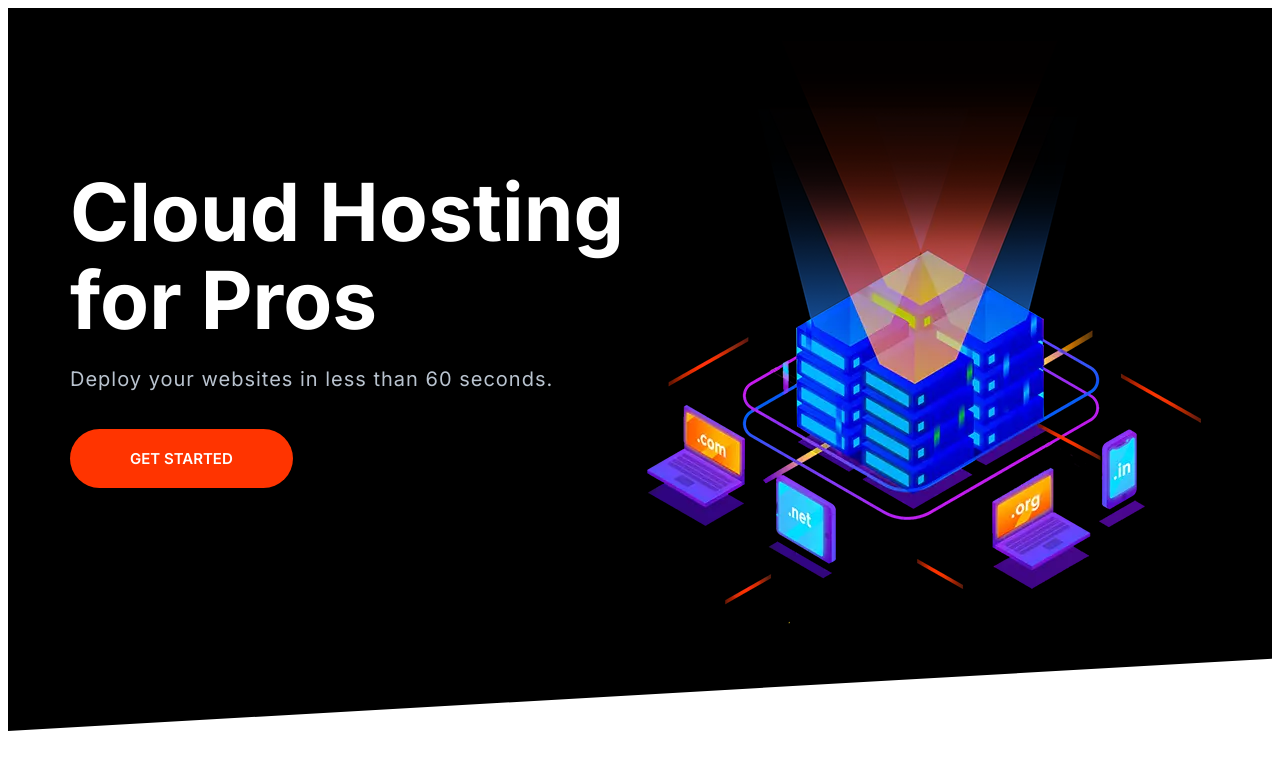
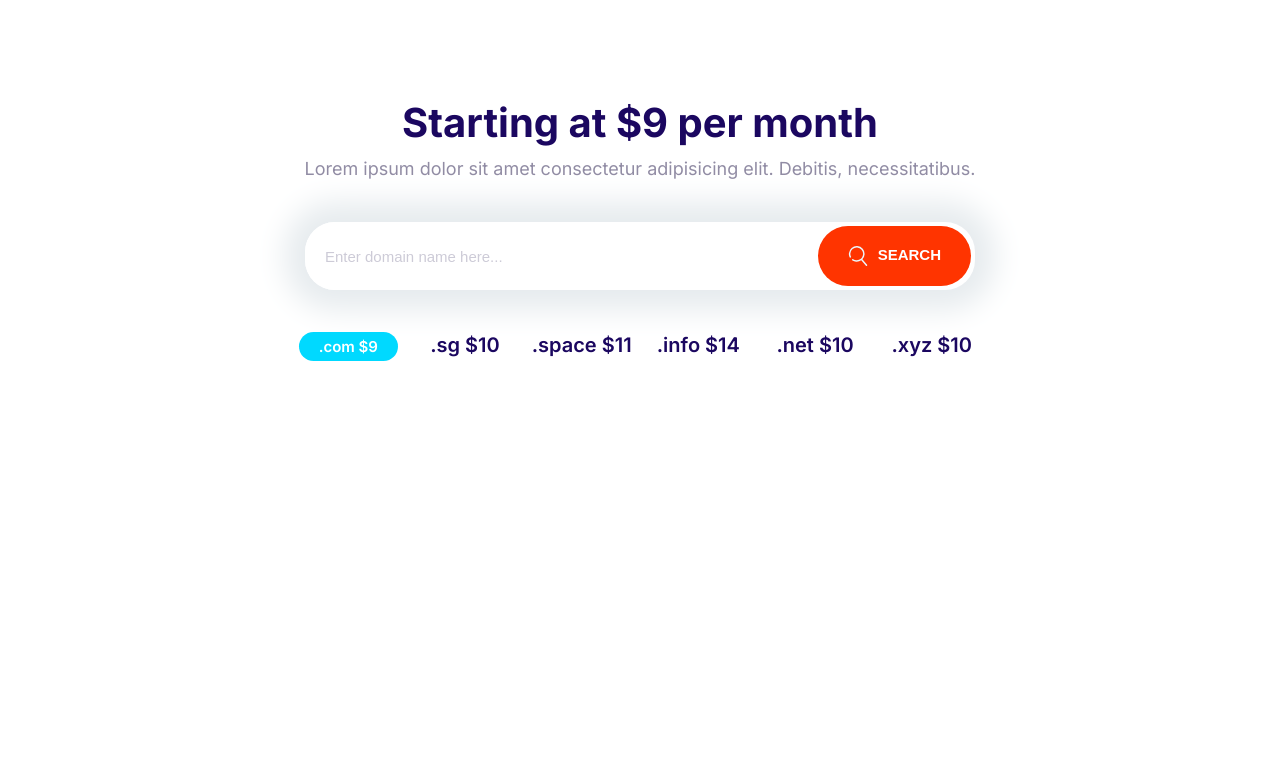
Before and after one commit to luhasxd/Moshify, a plain HTML site: page index.html in a window 1280 px wide. Drawn offline with Linux system fonts and the light colour scheme.

Commit message:
Define Domain Block.

```diff
--- a/css/styles.css
+++ b/css/styles.css
@@ -206,9 +206,17 @@ a {
   font-weight: 600;
   padding: 2rem 3rem;
   margin: 1rem 0;
+  outline: 0;
   text-align: center;
   text-transform: uppercase;
   white-space: nowrap;
+}
+
+.btn .icon {
+  width: 2rem;
+  height: 2rem;
+  margin-right: 1rem;
+  vertical-align: middle;
 }
 
 .btn--primary {
@@ -288,7 +296,7 @@ a {
 .input-group .input {
   border: 0;
   flex-grow: 1;
-  padding: 1.5rem 1rem;
+  padding: 1.5rem 2rem;
 }
 
 .input-group .btn {
@@ -703,3 +711,29 @@ a {
     align-self: center;
   }
 }
+
+/* Domain Block */
+
+.block-domain .input-group {
+  box-shadow: 0 0 30px 20px #e6ebee;
+  border: 0;
+  margin: 4rem auto;
+  max-width: 670px;
+}
+
+.block-domain__prices {
+  display: grid;
+  grid-template-columns: repeat(3, 1fr);
+  grid-template-rows: repeat(2, 6rem);
+  font-size: 2rem;
+  font-weight: 600;
+  justify-items: center;
+  max-width: 700px;
+  margin: 0 auto;
+}
+
+@media screen and (min-width: 768px) {
+  .block-domain__prices {
+    grid-template-columns: repeat(auto-fit, minmax(10rem, 1fr));
+  }
+}
--- a/index.html
+++ b/index.html
@@ -14,27 +14,34 @@
     <link rel="stylesheet" href="/css/styles.css" />
   </head>
   <body>
-    <section class="block block--dark block--skewed-left hero">
-      <div class="container grid grid--1x2">
-        <header class="block__header hero__content">
-          <h1 class="block__heading">Cloud Hosting for Pros</h1>
-          <p class="hero__tagline">
-            Deploy your websites in less than 60 seconds.
-          </p>
-          <a href="" class="btn btn--accent btn--stretched">Get Started</a>
-        </header>
-        <picture>
-          <source
-            type="image/webp"
-            srcset="images/banner.webp 1x, images/banner@2x.webp 2x"
-          />
-          <source
-            type="image/png"
-            srcset="images/banner.png 1x, images/banner@2x.png 2x"
-          />
-          <img class="hero__image" src="images/banner.png" alt="" />
-        </picture>
+    <section class="block container block-domain">
+      <header class="block__header">
+        <h2>Starting at $9 per month</h2>
+        <p>
+          Lorem ipsum dolor sit amet consectetur adipisicing elit. Debitis,
+          necessitatibus.
+        </p>
+      </header>
+      <div class="input-group">
+        <input
+          type="text"
+          class="input"
+          placeholder="Enter domain name here..."
+        />
+        <button class="btn btn--accent">
+          <svg class="icon icon--white">
+            <use xlink:href="/images/sprite.svg#search"></use></svg
+          >Search
+        </button>
       </div>
+      <ul class="list block-domain__prices">
+        <li><span class="badge badge--secondary">.com $9</span></li>
+        <li>.sg $10</li>
+        <li>.space $11</li>
+        <li>.info $14</li>
+        <li>.net $10</li>
+        <li>.xyz $10</li>
+      </ul>
     </section>
     <script src="/js/main.js"></script>
   </body>
```
Also changed, not shown: components/input groups.html (added, +4 -0 lines).
